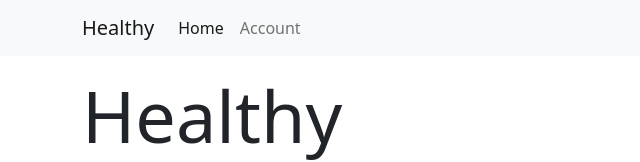
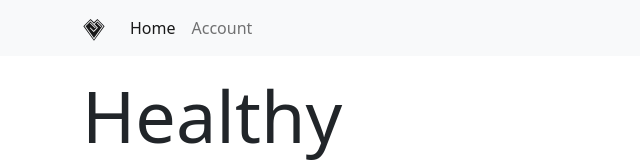
Before and after one commit to jason-nordheim/healthy, a React (Create React App) app: page / in a window 1280 px wide. Shown: the top 162 px of the page, without its empty margins (0-640 px from the left). Built offline with nearby package versions, Linux system fonts and the light colour scheme.

Commit message:
removed App name from <Brand /> component, replacing it with icon component <GiMineralHeart />

```diff
--- a/src/components/layout/nav/Brand.js
+++ b/src/components/layout/nav/Brand.js
@@ -1,10 +1,12 @@
 import { AppName } from "../../../config/app.config";
+
+import { GiMineralHeart } from "react-icons/gi/index";
 
 export const Brand = () => {
   return (
     <>
       <a className="navbar-brand" href="/">
-        {AppName}
+        <GiMineralHeart size="24px" />
       </a>
     </>
   );
```
